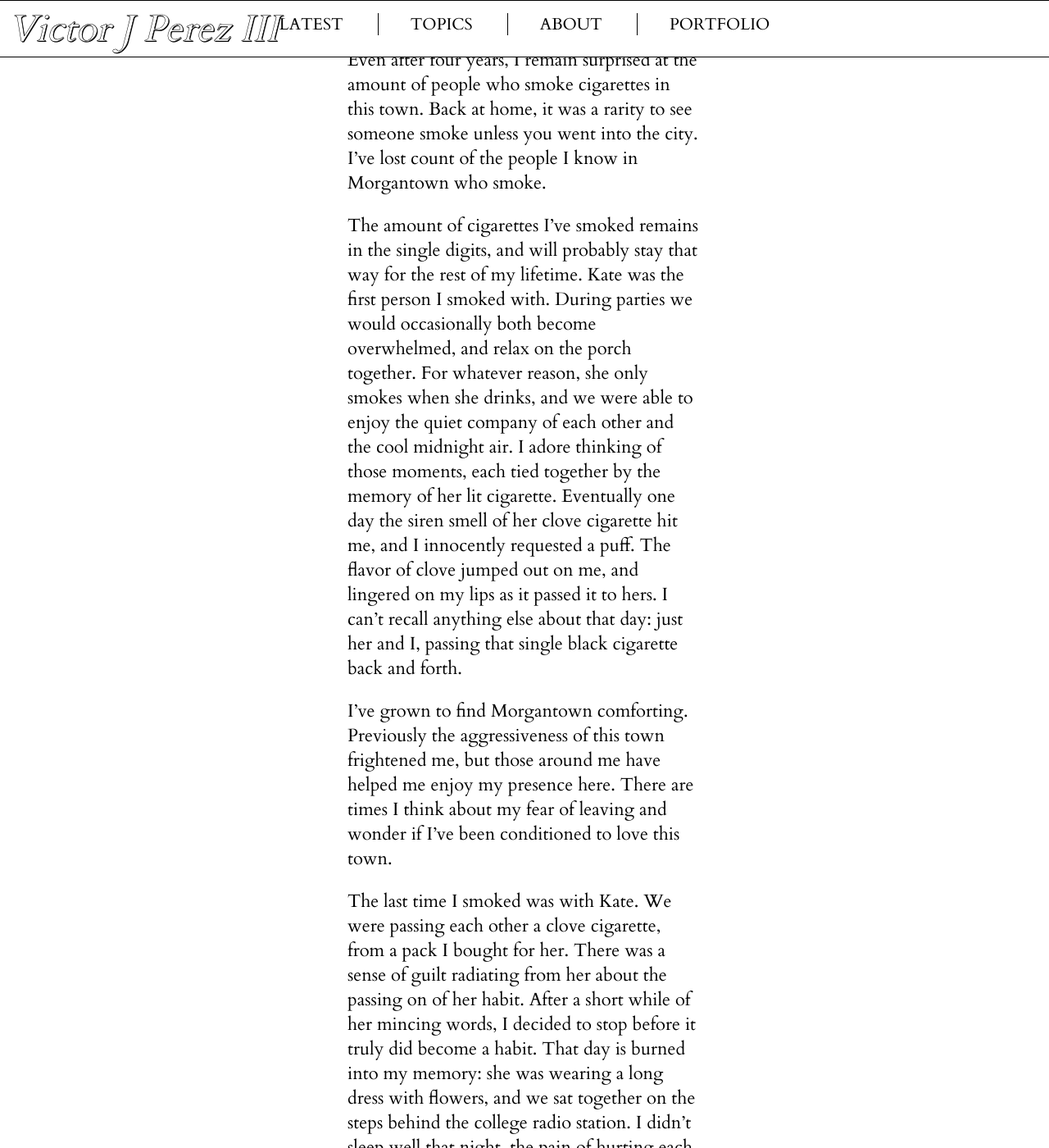
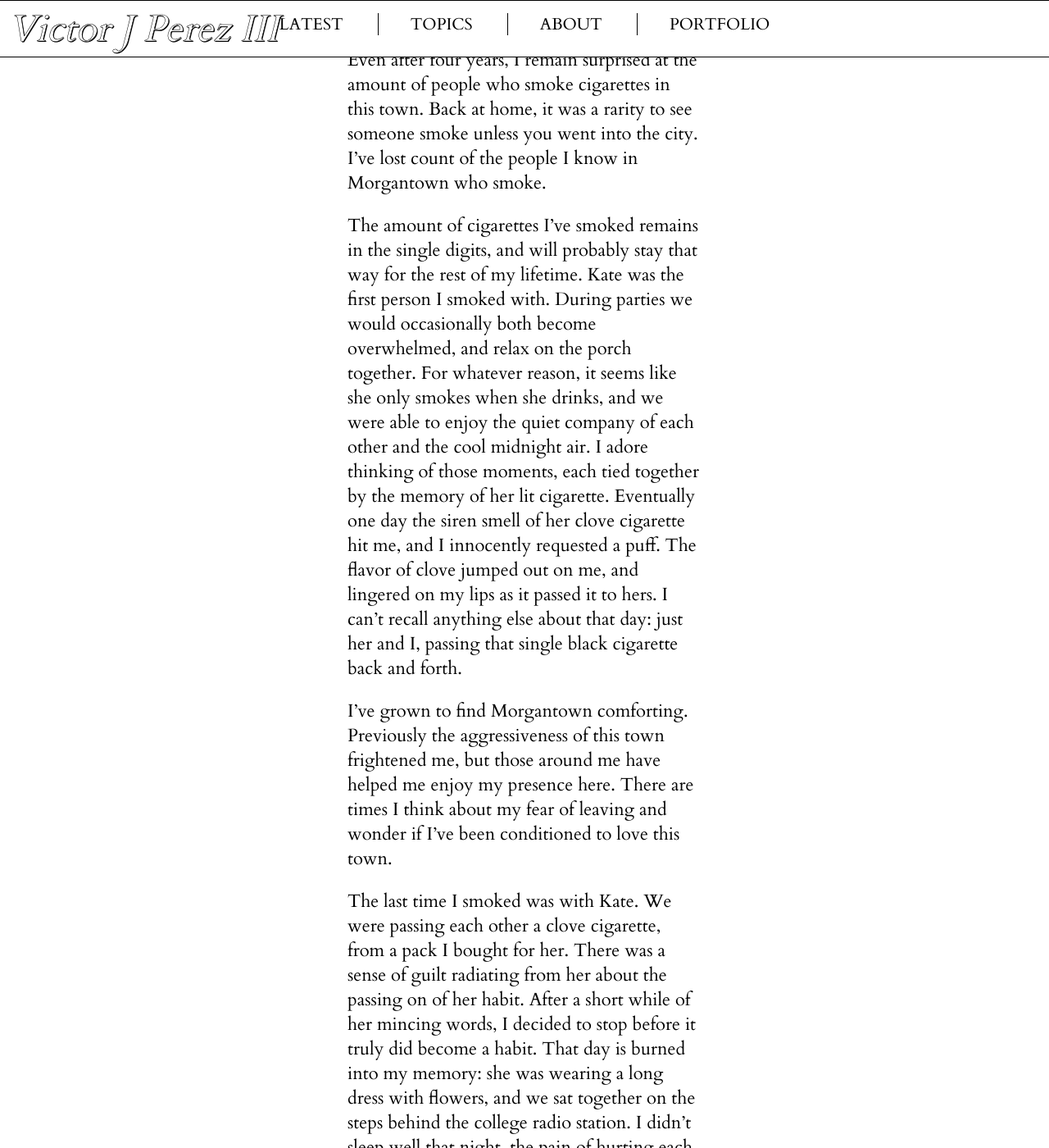
Before and after one commit to victorjperez/blog, a Jekyll site: the page built from _posts/2019-04-22-Keep-Smoking-I-Still-Love-You.markdown, in a window 1280 px wide and 1400 px high, scrolled down 1161 px. Shown: the whole window at 82% size. Built offline with Jekyll 4.4.1, drawn with Linux system fonts in a browser that asks for light colours.

Commit message:
Update wording on KSISLY

```diff
--- a/_posts/2019-04-22-Keep-Smoking-I-Still-Love-You.markdown
+++ b/_posts/2019-04-22-Keep-Smoking-I-Still-Love-You.markdown
@@ -11,7 +11,7 @@ For as long as I can remember, I’ve found the smell of cigarettes comforting.
 
 Even after four years, I remain surprised at the amount of people who smoke cigarettes in this town. Back at home, it was a rarity to see someone smoke unless you went into the city. I’ve lost count of the people I know in Morgantown who smoke.
 
-The amount of cigarettes I’ve smoked remains in the single digits, and will probably stay that way for the rest of my lifetime. Kate was the first person I smoked with. During parties we would occasionally both become overwhelmed, and relax on the porch together. For whatever reason, she only smokes when she drinks, and we were able to enjoy the quiet company of each other and the cool midnight air. I adore thinking of those moments, each tied together by the memory of her lit cigarette. Eventually one day the siren smell of her clove cigarette hit me, and I innocently requested a puff. The flavor of clove jumped out on me, and lingered on my lips as it passed it to hers. I can’t recall anything else about that day: just her and I, passing that single black cigarette back and forth.
+The amount of cigarettes I’ve smoked remains in the single digits, and will probably stay that way for the rest of my lifetime. Kate was the first person I smoked with. During parties we would occasionally both become overwhelmed, and relax on the porch together. For whatever reason, it seems like she only smokes when she drinks, and we were able to enjoy the quiet company of each other and the cool midnight air. I adore thinking of those moments, each tied together by the memory of her lit cigarette. Eventually one day the siren smell of her clove cigarette hit me, and I innocently requested a puff. The flavor of clove jumped out on me, and lingered on my lips as it passed it to hers. I can’t recall anything else about that day: just her and I, passing that single black cigarette back and forth.
 
 I’ve grown to find Morgantown comforting. Previously the aggressiveness of this town frightened me, but those around me have helped me enjoy my presence here. There are times I think about my fear of leaving and wonder if I’ve been conditioned to love this town.
 
```
